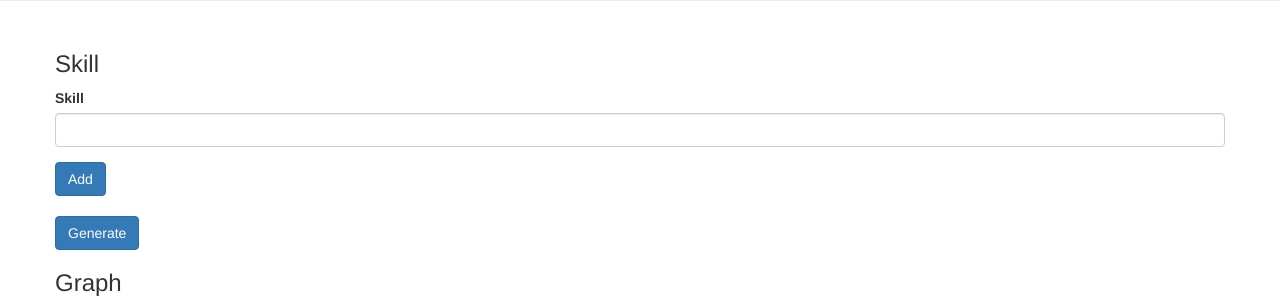
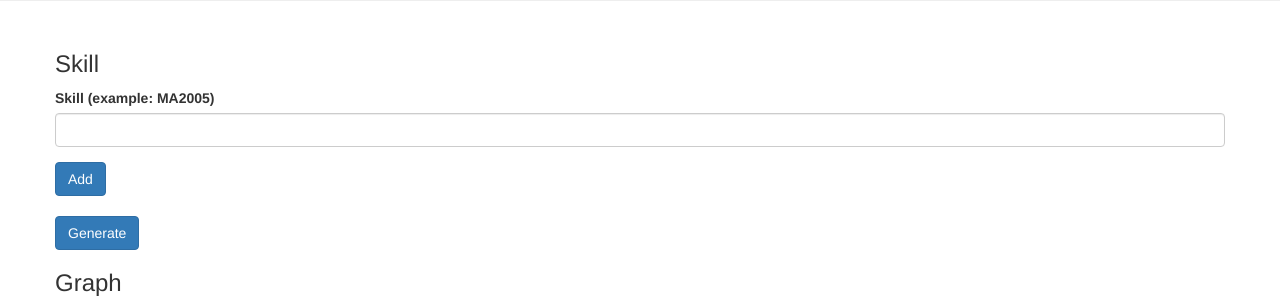
Before and after one commit to Mixermachine/skill-senpai, a Django app: page /skill_senpai/ in a window 1280 px wide. Shown: the part 194-494 px from the top of the page. Run offline with Django 3.2, Linux system fonts and the light colour scheme; some libraries are stand-ins or nearby versions.

Commit message:
Added example input to index.html

```diff
--- a/studysite/templates/index.html
+++ b/studysite/templates/index.html
@@ -142,6 +142,12 @@ var force, svg, link, node;
 				$('#lecturelist').empty();
 				links = [];
 
+				var element = document.getElementsByTagName("svg"), index;
+
+                for (index = element.length - 1; index >= 0; index--) {
+                    element[index].parentNode.removeChild(element[index]);
+                }
+
 				$('#svg').remove();
 
 				$.each(data["lectures"], function( index, value ) {
@@ -251,7 +257,7 @@ function tick() {
 					<h3>Skill</h3>
 					<!--<form action="/add_skill.php">-->
 						<div class="form-group">
-						  <label for="skill">Skill</label>
+						  <label for="skill">Skill (example: MA2005)</label>
 						  <input type="skill" class="form-control" id="skill">
 						</div>
 						<button type="submit" class="btn btn-primary" onclick="addSkill()">Add</button>
```
